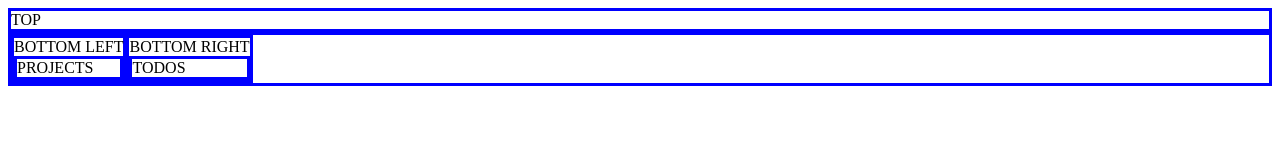
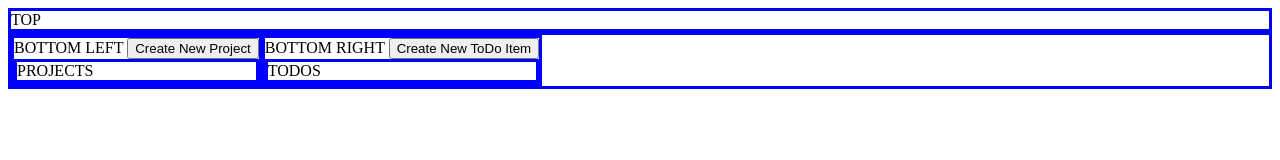
Before and after one commit to johnSchimenz/todo-list-4, a plain HTML site: page index.html in a window 1280 px wide. Drawn offline with Linux system fonts and the light colour scheme.

Commit message:
Create buttons to add project and add todo

```diff
--- a/index.html
+++ b/index.html
@@ -11,9 +11,11 @@
     <div id="top-container">TOP</div>
     <div id="bottom-container">
         <div id="bottom-left-container">BOTTOM LEFT
+            <button id="create-project">Create New Project</button>
             <div id="projects-container">PROJECTS</div>
         </div>
         <div id="bottom-right-container">BOTTOM RIGHT
+            <button id="create-todo">Create New ToDo Item</button>
             <div id="todos-container">TODOS</div>
         </div>
     </div>
```
Also changed, not shown: main.js (+13 -2 lines).
